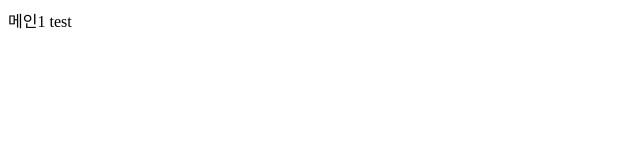
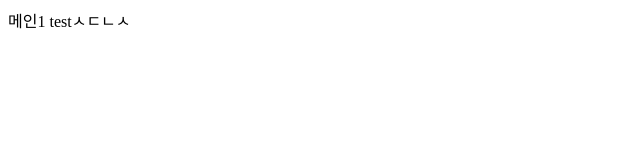
Before and after one commit to kym0813/portfolio, a plain HTML site: page index.html in a window 1280 px wide. Shown: the full height of the page, 0-640 px from the left. Drawn offline with Linux system fonts and the light colour scheme.

Commit message:
테스트

```diff
--- a/index.html
+++ b/index.html
@@ -7,6 +7,6 @@
     <title>Document</title>
 </head>
         <body>
-          메인1 test
+          메인1 testㅅㄷㄴㅅ
         </body>
 </html>
```
